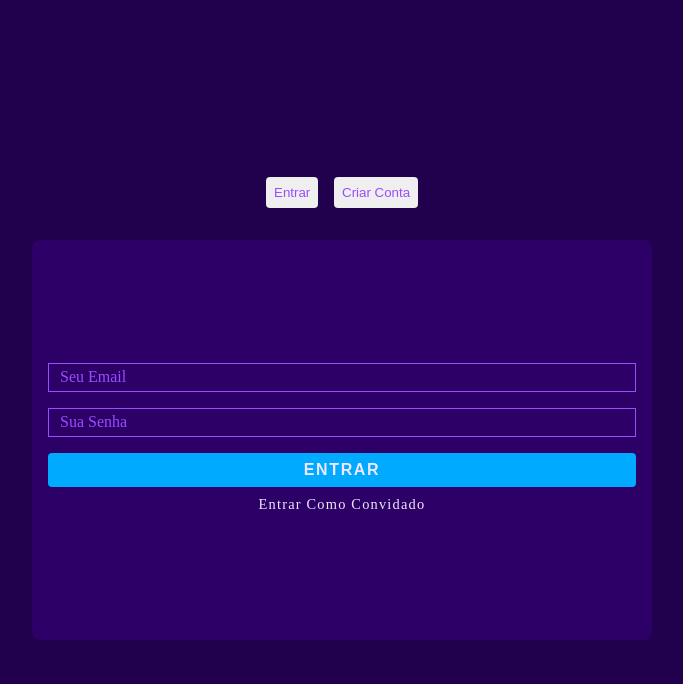
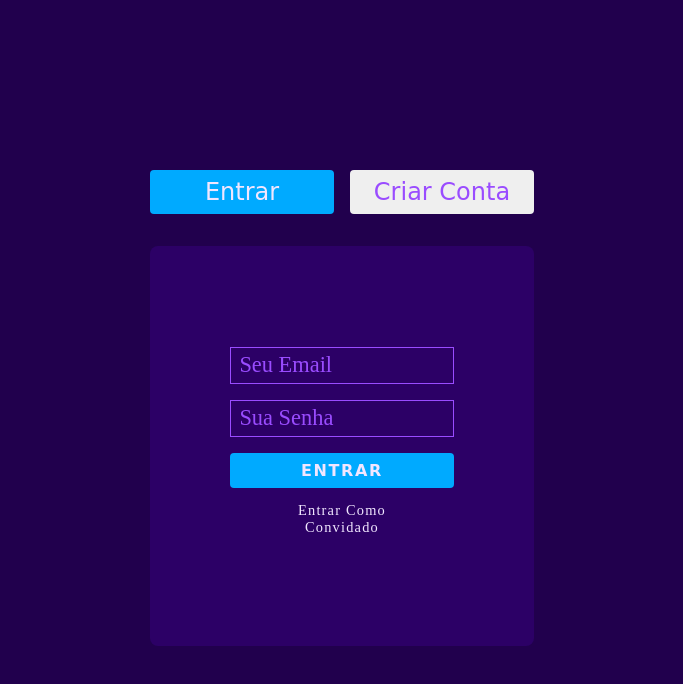
Before and after one commit to PATOLINODD/v2-versus-chess, a website with bundled scripts: page frontend/index.html in a window 1280 px wide. Both pictures are taken after a click on the button "Entrar". Shown: the whole page, without its empty margins (298-981 px from the left). Built offline with nearby package versions, Linux system fonts and the light colour scheme; a web font is replaced by a local one.

Commit message:
update -> reusable animations added.

```diff
--- a/frontend/components/Pato-floatingInput-component.js
+++ b/frontend/components/Pato-floatingInput-component.js
@@ -37,7 +37,8 @@ export class PatoFloatingInputComponent extends AbstractFormComponent {
                 transition: all .3s ease-out;
             }
 
-            :host(:hover) {
+            :host(:hover),
+            :host(:focus-within) {
                 transform: scale(1.05);
             }
 
@@ -62,6 +63,8 @@ export class PatoFloatingInputComponent extends AbstractFormComponent {
                 background: transparent;
                 color: var(--text);
 
+                font-size: 1.25rem;
+
 
                 &:focus {
                     border: 1px solid var(--primary-color);
@@ -77,10 +80,14 @@ export class PatoFloatingInputComponent extends AbstractFormComponent {
                 position: absolute;
                 top: 50%;
                 left: 0.5rem;
-                padding: 0.25rem;
+                padding: 0 0.125rem;
                 width: max-content;
+
+                font-size: 2rem;
+
                 color: var(--text-muted, hsl(0 0% 70%));
-                transform: translateY(-50%);
+
+                transform: translateY(-50%) scale(0.7);
                 transform-origin: left;
 
                 pointer-events: none;
@@ -90,7 +97,7 @@ export class PatoFloatingInputComponent extends AbstractFormComponent {
             input:not(:placeholder-shown) + label
             {
                 top: 0;
-                transform: translateY(-50%) scale(0.8);
+                transform: translateY(-50%) scale(0.7);
                 color: var(--primary-color, hsl(40 100% 50%));
                 background-color: inherit;
             }
--- a/frontend/index.html
+++ b/frontend/index.html
@@ -23,12 +23,13 @@
             display: flex;
             justify-content: flex-start;
             align-items: center;
+            height: 50dvh;
+            width: 30vw;
             overflow: hidden;
-            height: 50dvh;
         }
 
         form {
-            padding: 1rem;
+            padding: 0 5rem;
             min-width: 100%;
             height: 100%;
             will-change: transform;
@@ -51,10 +52,13 @@
     <!-- LOAD COMPONENTS -->
 
     <script type="module" src="./components/initComponents.js"></script>
+
+    <!-- LOAD ELEMENTS BEHAVIOR -->
+     <script type="module" src="./src/animations/buttonAnimationHandler.js"></script>
 </head>
 <body class="col gap-8">
-    <div class="flex justify-between align-center gap-4">
-        <button id="changeToLogin">Entrar</button><button id="changeTosignup">Criar Conta</button>
+    <div class="flex justify-between align-center gap-4" style="width: 30vw;">
+        <button id="changeToLogin" class="tab tab-active">Entrar</button><button id="changeTosignup" class="tab">Criar Conta</button>
     </div>
     <main>
         <form id="loginForm" class="flex justify-center align-center col gap-4">
--- /dev/null
+++ b/frontend/src/animations/buttonAnimationHandler.js
@@ -0,0 +1,25 @@
+import { buttonsBehavior } from "../utils/index.js";
+
+let curButtonElement = null;
+
+for (const id in buttonsBehavior) {
+    const button = document.getElementById(id);
+    const { event, className, animation } = buttonsBehavior[id];
+
+    button.addEventListener(event, () => {
+        if(!curButtonElement) {
+            const alreadyExists = document.querySelector(`.${className}`);
+            if(alreadyExists) alreadyExists.classList.remove(className);
+        }
+        if(curButtonElement) curButtonElement.classList.remove(className);
+        button.classList.add(className);
+        const animationInstance = button.animate(...animation);
+
+        animationInstance.onfinish = () => {
+            animationInstance.commitStyles();
+            animationInstance.cancel();
+        }
+
+        curButtonElement = button;
+    })
+}
--- /dev/null
+++ b/frontend/src/utils/animationKeyFrames.js
@@ -0,0 +1,7 @@
+export const animations = {
+
+    boxShadowFlash: [
+        { boxShadow: [ "0 0 0 5px hsl(200 100% 50% / 0.5)", "0 0 0 15px hsl(200 100% 50% / 1)", "0 0 0 20px hsl(200 100% 50% / 0.5)", "0 0 0 30px hsl(200 100% 50% / 0.0)" ] },
+        { duration: 333, fill: "forwards", easing: "ease-out" }
+    ]
+}
--- /dev/null
+++ b/frontend/src/utils/elementsBehavior/button-behavior.js
@@ -0,0 +1,14 @@
+import { animations } from "../animationKeyFrames.js";
+
+export const buttonsBehavior = {
+    changeToLogin: {
+        event: "click",
+        className: "tab-active",
+        animation: animations.boxShadowFlash
+    },
+    changeTosignup: {
+        event: "click",
+        className: "tab-active",
+        animation: animations.boxShadowFlash
+    }
+}
--- /dev/null
+++ b/frontend/src/utils/index.js
@@ -0,0 +1,5 @@
+import { buttonsBehavior } from "./elementsBehavior/button-behavior.js";
+
+export {
+    buttonsBehavior,
+}
--- a/frontend/styles/components/button.css
+++ b/frontend/styles/components/button.css
@@ -2,10 +2,15 @@ button {
     border: none;
     border-radius: var(--button-radius);
     padding: 0.5rem;
+
+    color: var(--text-muted);
+    font-size: 1.5rem;
+    font-family: var(--primary-font);
+
+    cursor: pointer;
+    will-change: transform, letter-spacing;
+
     transition: all .3s ease-out;
-    cursor: pointer;
-    color: var(--text-muted);
-    will-change: transform, letter-spacing;
 
     &:hover {
         transform: translateY(-5px) scale(1.05);
@@ -23,3 +28,16 @@ button[type='submit'] {
         letter-spacing: 0.25rem;
     }
 }
+
+button:active {
+    transform: scale(0.8);
+}
+
+button.tab {
+    width: 100%;
+}
+
+button.tab-active {
+    background-color: var(--primary-color);
+    color: var(--text);
+}
```
